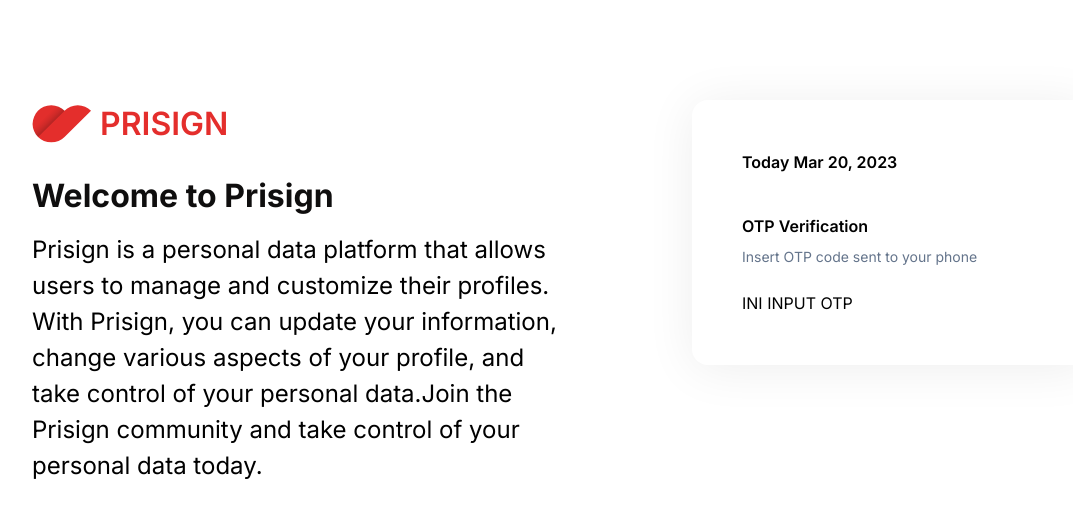
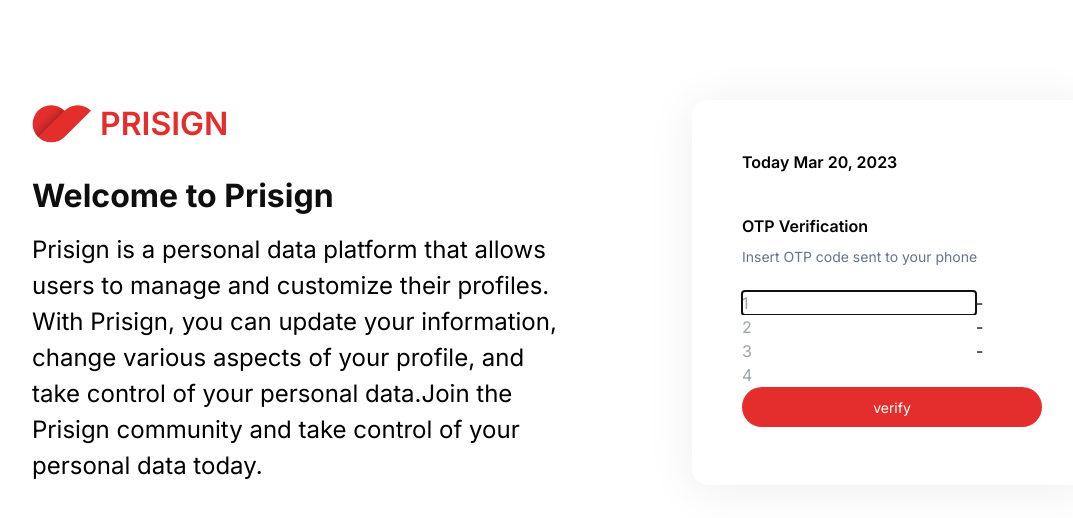
Before and after one commit to Derida23/Boilerplate-Vue3-Typescript, a Vue app: page /auth/otp in a window 1280 px wide. Shown: the top 518 px of the page, without its empty margins (68-1141 px from the left). Built offline with nearby package versions, Linux system fonts and the light colour scheme.

Commit message:
feat: component otp input before styling ✅

```diff
--- a/src/components/InputOtp/index.vue
+++ b/src/components/InputOtp/index.vue
@@ -1,5 +1,183 @@
-<script setup></script>
+<script setup lang="ts">
+import { PropType, ref } from "vue";
+import SingleOtp from "./singleOtp.vue";
 
-<template>INI INPUT OTP</template>
+const BACKSPACE = 8;
+const LEFT_ARROW = 37;
+const RIGHT_ARROW = 39;
+const DELETE = 46;
+
+const props = defineProps({
+  numInputs: {
+    default: 4,
+  },
+  separator: {
+    type: String,
+    default: "**",
+  },
+  inputClasses: {
+    type: String,
+  },
+  inputType: {
+    type: String,
+    validator: (value: string) => ["number", "tel", "password"].includes(value),
+  },
+  shouldAutoFocus: {
+    type: Boolean,
+    default: false,
+  },
+  placeholder: {
+    type: Array as PropType<string[]>,
+    default: [],
+  },
+  isDisabled: {
+    type: Boolean,
+    default: false,
+  },
+});
+
+const activeInput = ref<number>(0);
+const otp = ref<[]>([]);
+const oldOtp = ref<[]>([]);
+
+const handleOnFocus = (index: number) => {
+  activeInput.value = index;
+};
+const handleOnBlur = () => {
+  activeInput.value = -1;
+};
+
+const emit = defineEmits([
+  "on-change",
+  "on-keydown",
+  "on-paste",
+  "on-focus",
+  "on-blur",
+  "on-complete",
+]);
+
+// Helper to return OTP from input
+const checkFilledAllInputs = () => {
+  if (otp.value.join("").length === props.numInputs) {
+    return emit("on-complete", otp.value.join(""));
+  }
+  return "Wait until the user enters the required number of characters";
+};
+
+// Focus on input by index
+const focusInput = (input: number) => {
+  activeInput.value = Math.max(Math.min(props.numInputs - 1, input), 0);
+};
+// Focus on next input
+const focusNextInput = () => {
+  focusInput(activeInput.value + 1);
+};
+// Focus on previous input
+const focusPrevInput = () => {
+  focusInput(activeInput.value - 1);
+};
+
+// Change OTP value at focused input
+const changeCodeAtFocus = (value: number | string) => {
+  oldOtp.value = Object.assign([], otp.value);
+
+  // eslint-disable-next-line @typescript-eslint/ban-ts-comment
+  // @ts-ignore
+  otp.value[activeInput.value] = value;
+
+  if (oldOtp.value.join("") !== otp.value.join("")) {
+    emit("on-change", otp.value.join(""));
+    checkFilledAllInputs();
+  }
+};
+
+// Handle pasted OTP
+const handleOnPaste = (event: any) => {
+  event.preventDefault();
+  const pastedData = event.clipboardData
+    .getData("text/plain")
+    .slice(0, props.numInputs - activeInput.value)
+    .split("");
+  if (props.inputType === "number" && !pastedData.join("").match(/^\d+$/)) {
+    return "Invalid pasted data";
+  }
+  // Paste data from focused input onwards
+  const currentCharsInOtp = otp.value.slice(0, activeInput.value);
+  const combinedWithPastedData = currentCharsInOtp.concat(pastedData);
+
+  combinedWithPastedData.slice(0, props.numInputs).forEach(function (value, i) {
+    otp.value[i] = value;
+  });
+  focusInput(combinedWithPastedData.slice(0, props.numInputs).length);
+  return checkFilledAllInputs();
+};
+
+const handleOnChange = (value: number) => {
+  changeCodeAtFocus(value);
+  focusNextInput();
+};
+const clearInput = () => {
+  if (otp.value.length > 0) {
+    emit("on-change", "");
+  }
+  otp.value = [];
+  activeInput.value = 0;
+};
+
+// Handle cases of backspace, delete, left arrow, right arrow
+const handleOnKeyDown = (event: KeyboardEvent) => {
+  switch (event.keyCode) {
+    case BACKSPACE:
+      event.preventDefault();
+      changeCodeAtFocus("");
+      focusPrevInput();
+      break;
+    case DELETE:
+      event.preventDefault();
+      changeCodeAtFocus("");
+      break;
+    case LEFT_ARROW:
+      event.preventDefault();
+      focusPrevInput();
+      break;
+    case RIGHT_ARROW:
+      event.preventDefault();
+      focusNextInput();
+      break;
+    default:
+      break;
+  }
+};
+</script>
+
+<template>
+  <div class="otp flex">
+    <input
+      v-if="inputType === 'password'"
+      autocomplete="off"
+      name="hidden"
+      type="'text'"
+      class="hidden"
+    />
+    <SingleOtp
+      v-for="(item, i) in numInputs"
+      :key="i"
+      :focus="activeInput === i"
+      :value="otp[i]"
+      :separator="separator"
+      :type="inputType"
+      :input-classes="inputClasses"
+      :last-child="i === numInputs - 1"
+      :auto-focus="shouldAutoFocus"
+      :placeholder="placeholder[i]"
+      :disabled="isDisabled"
+      @on-change="handleOnChange"
+      @on-keydown="handleOnKeyDown"
+      @on-paste="handleOnPaste"
+      @on-focus="handleOnFocus(i)"
+      @on-blur="handleOnBlur"
+    />
+  </div>
+</template>
 
 <style src="./inputOtp.style.scss" lang="scss"></style>
--- a/src/components/InputOtp/inputOtp.style.scss
+++ b/src/components/InputOtp/inputOtp.style.scss
@@ -0,0 +1,7 @@
+.single-otp {
+
+}
+
+.otp {
+
+}
--- /dev/null
+++ b/src/components/InputOtp/singleOtp.vue
@@ -0,0 +1,146 @@
+<script setup lang="ts">
+import { onMounted, PropType, Ref, ref, watch } from "vue";
+
+const props = defineProps({
+  type: {
+    type: String,
+    default: "tel",
+  },
+  value: {
+    type: [String, Number] as PropType<string | number>,
+    required: true,
+  },
+  separator: {
+    type: String,
+  },
+  focus: {
+    type: Boolean,
+    default: true,
+  },
+  inputClasses: {
+    type: String,
+  },
+  autoFocus: {
+    type: Boolean,
+    default: true,
+  },
+  lastChild: {
+    type: Boolean,
+    default: false,
+  },
+  placeholder: {
+    type: String,
+  },
+  disabled: {
+    type: Boolean,
+    default: false,
+  },
+});
+
+const emit = defineEmits([
+  "on-change",
+  "on-keydown",
+  "on-paste",
+  "on-focus",
+  "on-blur",
+]);
+
+const model = ref(props.value || "");
+const input = ref<HTMLInputElement | null>(null) as Ref<HTMLInputElement>;
+
+const onChange = () => {
+  model.value = model.value.toString();
+
+  if (model.value.length > 1) {
+    model.value = model.value.slice(0, 1);
+  }
+
+  return emit("on-change", model.value);
+};
+
+const isCodeNumeric = (charCode: number) =>
+  (charCode >= 48 && charCode <= 57) || (charCode >= 96 && charCode <= 105);
+
+const onKeyDown = (event: KeyboardEvent) => {
+  if (props.disabled) {
+    event.preventDefault();
+  }
+
+  const keyEvent = event || window.event;
+  const charCode = keyEvent.which ? keyEvent.which : keyEvent.keyCode;
+
+  if (
+    isCodeNumeric(charCode) ||
+    [8, 9, 13, 37, 39, 46, 86].includes(charCode)
+  ) {
+    emit("on-keydown", event);
+  } else {
+    keyEvent.preventDefault();
+  }
+};
+
+const onPaste = (event: ClipboardEvent) => emit("on-paste", event);
+
+const onFocus = () => {
+  input.value.select();
+
+  return emit("on-focus");
+};
+
+const onBlur = () => {
+  emit("on-blur");
+};
+
+watch(
+  () => props.value,
+  (newValue, oldValue) => {
+    if (newValue !== oldValue) {
+      model.value = newValue;
+    }
+  }
+);
+
+watch(
+  () => props.focus,
+  (newValue, oldValue) => {
+    if (oldValue !== newValue && input.value && props.focus) {
+      input.value.focus();
+      input.value.select();
+    }
+  }
+);
+
+onMounted(() => {
+  if (input.value && props.focus && props.autoFocus) {
+    input.value.focus();
+    input.value.select();
+  }
+});
+</script>
+
+<template>
+  <div class="single-otp flex items-center">
+    <input
+      ref="input"
+      :type="type"
+      :placeholder="placeholder"
+      min="0"
+      max="9"
+      maxlength="1"
+      pattern="[0-9]"
+      v-model="model"
+      :disabled="disabled"
+      :class="inputClasses"
+      @input="onChange"
+      @keydown="onKeyDown"
+      @paste="onPaste"
+      @focus="onFocus"
+      @blur="onBlur"
+    />
+    <span v-if="!lastChild && separator">
+      <span v-html="separator"></span
+    ></span>
+  </div>
+</template>
+
+<style src="./inputOtp.style.scss" lang="scss"></style>
--- a/src/views/auth/otp/index.vue
+++ b/src/views/auth/otp/index.vue
@@ -1,5 +1,14 @@
 <script setup lang="ts">
 import InputOtp from "@/components/InputOtp";
+import Button from "@/components/Button";
+
+const handleOnComplete = (value: any) => {
+  console.log("OTP completed: ", value);
+};
+
+const handleOnChange = (value: any) => {
+  console.log("OTP changed: ", value);
+};
 </script>
 
 <template>
@@ -9,9 +18,45 @@
       <p>Insert OTP code sent to your phone</p>
     </div>
     <div>
-      <InputOtp />
+      <div style="display: flex; flex-direction: row">
+        <InputOtp
+          ref="otpInput"
+          input-classes="otp-input error-input"
+          input-type="string"
+          separator="-"
+          :num-inputs="4"
+          :should-auto-focus="true"
+          :placeholder="['1', '2', '3', '4']"
+          :is-disabled="false"
+          @on-change="handleOnChange"
+          @on-complete="handleOnComplete"
+        />
+      </div>
+      <Button type="submit"> verify</Button>
     </div>
   </div>
 </template>
 
-<style src="./otp.style.scss" lang="scss"></style>
+<style src="./otp.style.scss" lang="scss">
+.otp-input {
+  width: 40px;
+  height: 40px;
+  padding: 5px;
+  margin: 0 10px;
+  font-size: 20px;
+  border-radius: 4px;
+  border: 1px solid rgba(0, 0, 0, 0.3);
+  text-align: center;
+}
+/* .otp-input:disabled {
+  cursor: not-allowed;
+}
+.otp-input:focus {
+  background-color: #eee;
+} */
+.otp-input::-webkit-inner-spin-button,
+.otp-input::-webkit-outer-spin-button {
+  -webkit-appearance: none;
+  margin: 0;
+}
+</style>
```
